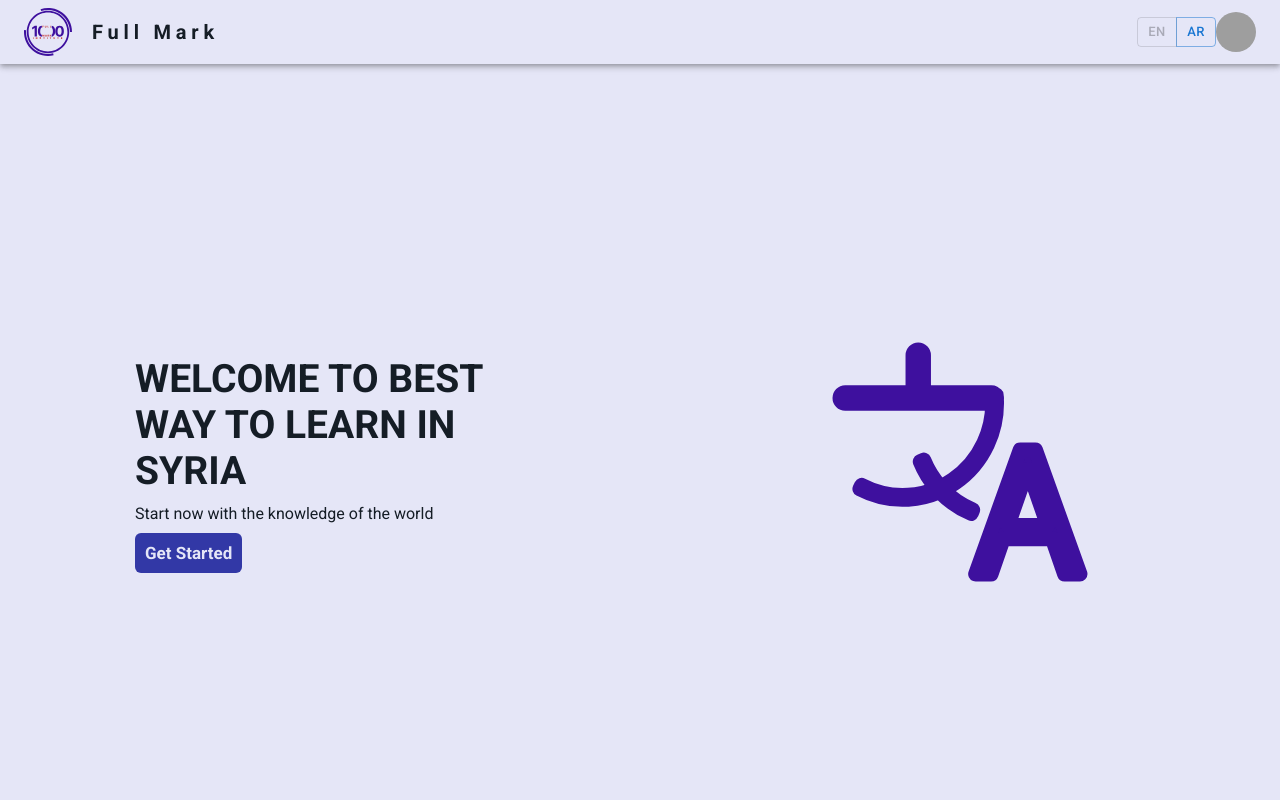
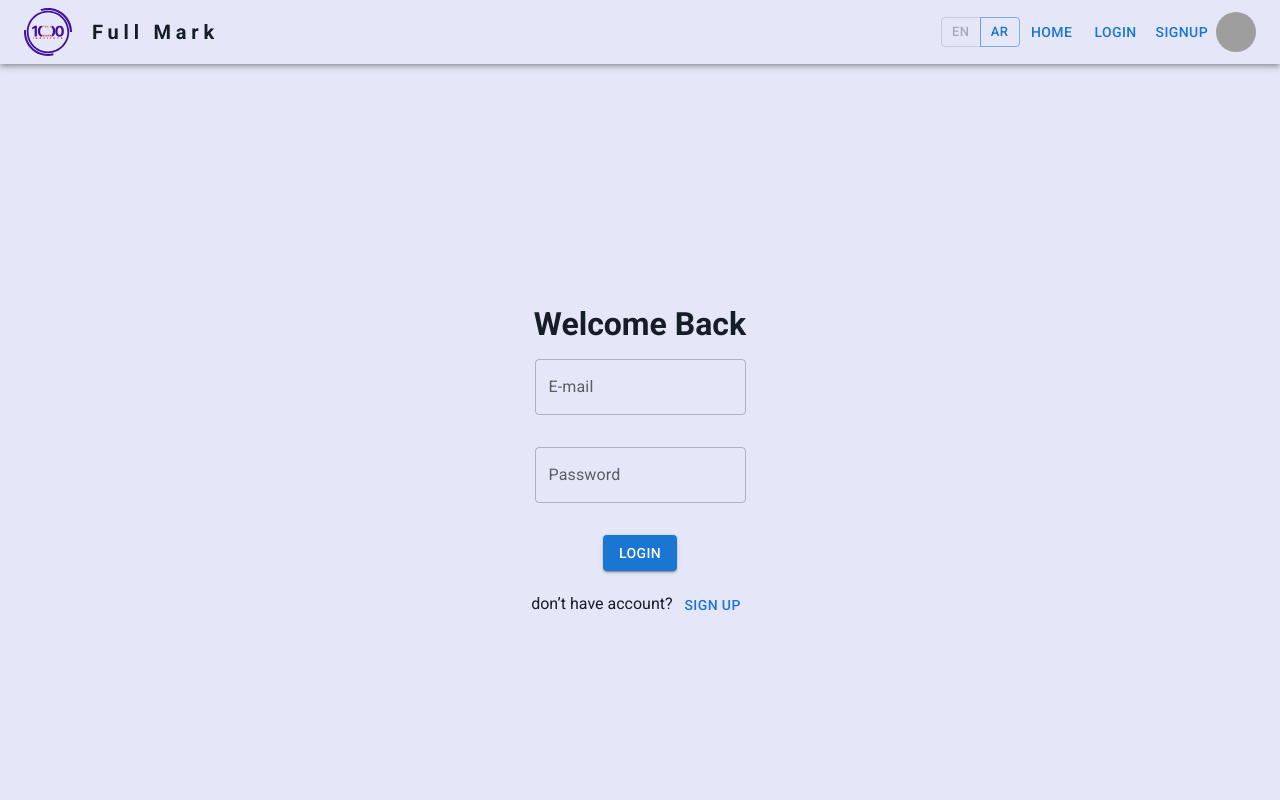
Before and after one commit to AbdAlrahmanDaas963/FullMark, a React (Create React App) app: page /login in a window 1280 px wide. Shown: the top 800 px of the page. Built offline with nearby package versions, Linux system fonts and the light colour scheme; grey boxes are pictures that could not be loaded.

Commit message:
formik add for login

```diff
--- a/package.json
+++ b/package.json
@@ -10,6 +10,7 @@
     "@testing-library/jest-dom": "^5.16.5",
     "@testing-library/react": "^13.4.0",
     "@testing-library/user-event": "^13.5.0",
+    "formik": "^2.2.9",
     "framer-motion": "^8.5.5",
     "i18next": "^22.4.10",
     "i18next-browser-languagedetector": "^7.0.1",
@@ -18,8 +19,10 @@
     "react": "^18.2.0",
     "react-dom": "^18.2.0",
     "react-i18next": "^12.1.5",
+    "react-router-dom": "^6.8.1",
     "react-scripts": "5.0.1",
-    "web-vitals": "^2.1.4"
+    "web-vitals": "^2.1.4",
+    "yup": "^1.0.0"
   },
   "scripts": {
     "start": "react-scripts start",
--- a/src/App.js
+++ b/src/App.js
@@ -11,7 +11,7 @@ import CommentSection from "./components/Comments/CommentSection";
 function App() {
   return (
     <div className="App">
-      <Header />
+      {/* <Header /> */}
       <Welcome />
       <LandingBar />
       <TopCategory />
--- a/src/components/footer/Footer.jsx
+++ b/src/components/footer/Footer.jsx
@@ -175,8 +175,8 @@ function Footer() {
             <div>{t("footer_section.contact")}:</div>
             <div>
               {email}
-              <a href="mailto:Fullmarkinstitute@gmail.com">
-                Fullmarkinstitute@gmail.com
+              <a href="mailto:Fullmarkinstitute@support.com">
+                Fullmarkinstitute@support.com
               </a>
             </div>
             <div>
--- a/src/components/header/Header.jsx
+++ b/src/components/header/Header.jsx
@@ -1,5 +1,6 @@
 import * as React from "react";
 
+import { Link } from "react-router-dom";
 import "./header.css";
 
 import AppBar from "@mui/material/AppBar";
@@ -260,6 +261,15 @@ function Header() {
             ))}
           </Box>
           <LangChanger />
+          <Link to={"/"}>
+            <Button>Home</Button>
+          </Link>
+          <Link to={"/login"}>
+            <Button>Login</Button>
+          </Link>
+          <Link to={"/signup"}>
+            <Button>Signup</Button>
+          </Link>
           <Box sx={{ flexGrow: 0 }}>
             <Tooltip title="Open settings">
               <IconButton onClick={handleOpenUserMenu} sx={{ p: 0 }}>
--- a/src/index.js
+++ b/src/index.js
@@ -1,13 +1,19 @@
 import React, { Suspense } from "react";
 import ReactDOM from "react-dom/client";
+import { BrowserRouter, Routes, Route } from "react-router-dom";
+import Login from "./screens/login/Login";
+import Signup from "./screens/signup/Signup";
+
+import reportWebVitals from "./reportWebVitals";
+
+import App from "./App";
 import "./index.css";
-import App from "./App";
-import reportWebVitals from "./reportWebVitals";
 
 import i18n from "i18next";
 import { initReactI18next } from "react-i18next";
 import LanguageDetector from "i18next-browser-languagedetector";
 import HttpApi from "i18next-http-backend";
+import Header from "./components/header/Header";
 
 i18n
   .use(initReactI18next)
@@ -34,13 +40,17 @@ const loadingMarkup = (
 const root = ReactDOM.createRoot(document.getElementById("root"));
 root.render(
   <React.StrictMode>
-    <Suspense fallback={loadingMarkup}>
-      <App />
-    </Suspense>
+    <BrowserRouter>
+      <Suspense fallback={loadingMarkup}>
+        <Header />
+        <Routes>
+          <Route path="/" element={<App />} />
+          <Route path="login" element={<Login />} />
+          <Route path="signup" element={<Signup />} />
+        </Routes>
+      </Suspense>
+    </BrowserRouter>
   </React.StrictMode>
 );
 
-// If you want to start measuring performance in your app, pass a function
-// to log results (for example: reportWebVitals(console.log))
-// or send to an analytics endpoint. Learn more: https://bit.ly/CRA-vitals
 reportWebVitals();
--- /dev/null
+++ b/src/screens/login/Login.jsx
@@ -0,0 +1,88 @@
+import React, { useCallback } from "react";
+
+import { Link } from "react-router-dom";
+
+import { useFormik } from "formik";
+import * as yup from "yup";
+
+import Box from "@mui/material/Box";
+import Container from "@mui/material/Container";
+import Stack from "@mui/material/Stack";
+import TextField from "@mui/material/TextField";
+import { Button } from "@mui/material";
+
+import "./login.css";
+
+const schema = yup.object().shape({
+  email: yup.string().email().required(),
+  password: yup.string().min(3).required(),
+});
+
+const handleOnSubmit = (values) => {
+  const fullName = Object.keys(values)
+    .map((key) => values[key])
+    .join(" ");
+  alert(`Hello ${fullName}!`);
+};
+
+function Login() {
+  const formik = useFormik({
+    initialValues: {
+      email: "",
+      password: "",
+    },
+    validationSchema: schema,
+    onSubmit: handleOnSubmit,
+  });
+
+  const setInputValue = useCallback(
+    (key, value) =>
+      formik.setValues({
+        ...formik.values,
+        [key]: value,
+      }),
+    [formik]
+  );
+
+  return (
+    <Container maxWidth="sm" className="login">
+      <form onSubmit={formik.handleSubmit} className="login-form">
+        <Stack spacing={2} justifyContent="center" alignItems="center">
+          <h1>Welcome Back</h1>
+          <TextField
+            id="outlined-basic-email"
+            label="E-mail"
+            variant="outlined"
+            type="email"
+            autoComplete="true"
+            value={formik.values.email}
+            onChange={(e) => setInputValue("email", e.target.value)}
+          />
+          <small>{formik.errors.email}</small>
+
+          <TextField
+            id="outlined-basic-pass"
+            label="Password"
+            variant="outlined"
+            type="password"
+            value={formik.values.password}
+            onChange={(e) => setInputValue("password", e.target.value)}
+          />
+          <small>{formik.errors.password}</small>
+          {!!formik.errors.password && <br />}
+          <Button variant="contained" type="submit" disabled={!formik.isValid}>
+            Login
+          </Button>
+          <div>
+            don’t have account?{" "}
+            <Link to={"/signup"}>
+              <Button>sign up</Button>
+            </Link>
+          </div>
+        </Stack>
+      </form>
+    </Container>
+  );
+}
+
+export default Login;
--- /dev/null
+++ b/src/screens/login/login.css
@@ -0,0 +1,13 @@
+.login {
+  height: 100vh;
+  min-height: 500px;
+  display: flex;
+  align-content: center;
+  justify-content: center;
+}
+.login-form {
+  min-height: 400px;
+  display: flex;
+  align-items: center;
+  justify-content: center;
+}
--- /dev/null
+++ b/src/screens/signup/Signup.jsx
@@ -0,0 +1,7 @@
+import React from "react";
+
+function Signup() {
+  return <div>Signup</div>;
+}
+
+export default Signup;
```
Also changed, not shown: 1 other file (tests, documents, lock files or other folders).
